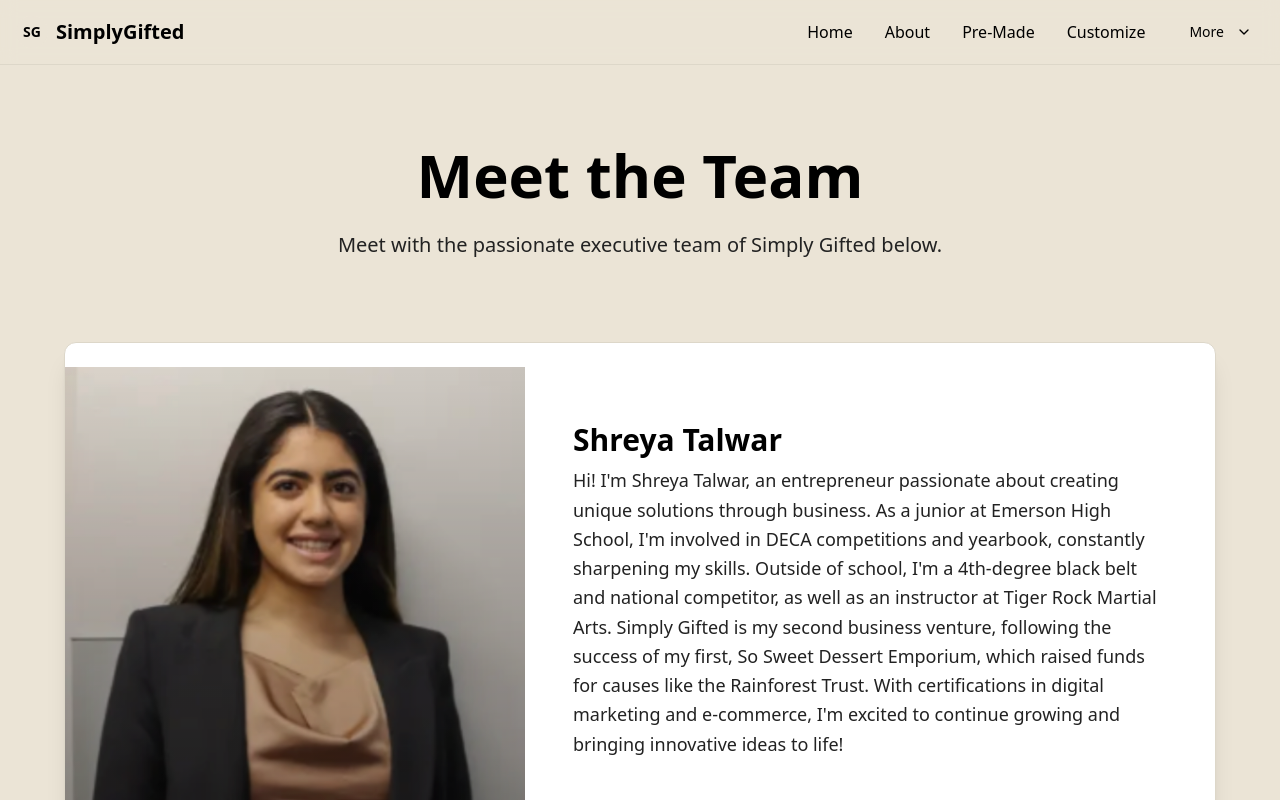
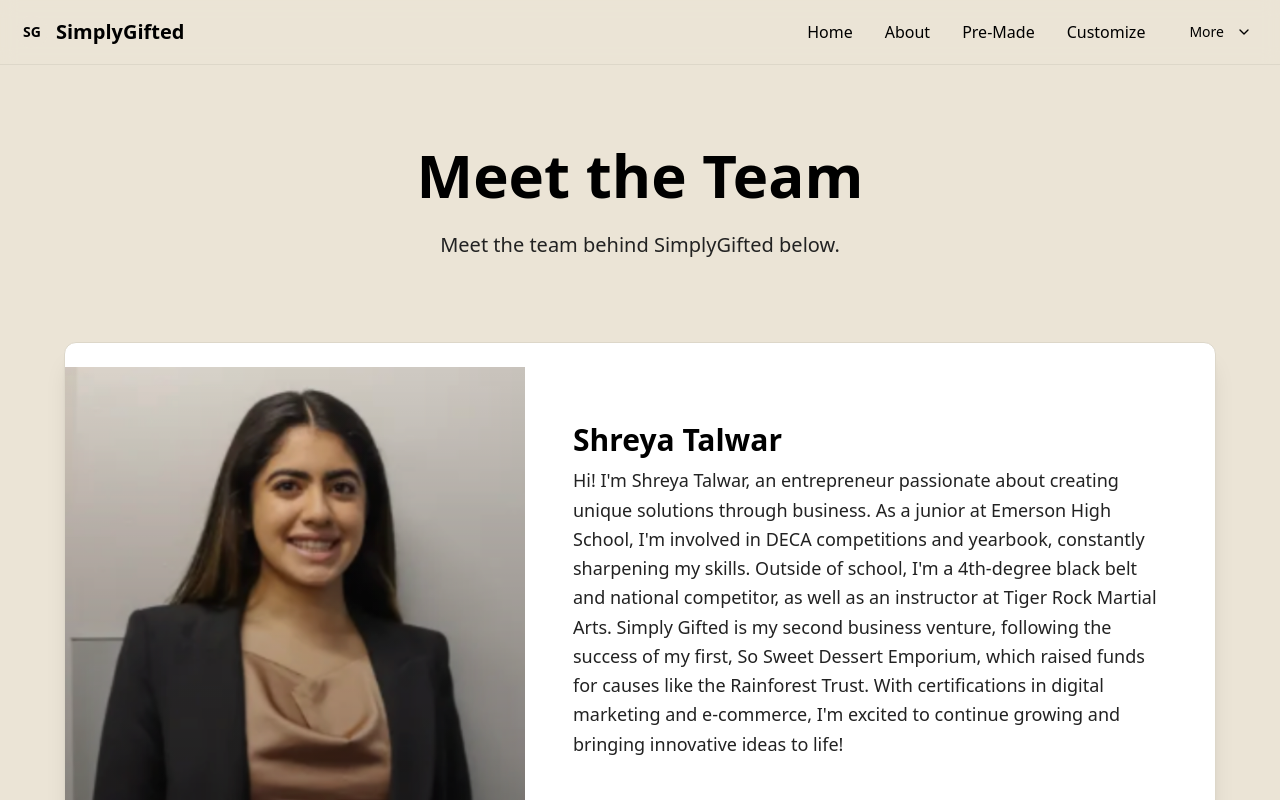
Before and after one commit to nht-cell/FInalSimplyGifted, a Next.js app: page /team in a window 1280 px wide. Shown: the top 800 px of the page. Built offline with nearby package versions, Linux system fonts and the light colour scheme.

Commit message:
Update page.tsx

```diff
--- a/app/team/page.tsx
+++ b/app/team/page.tsx
@@ -35,7 +35,7 @@ export default function TeamPage() {
         <div className="text-center mb-20">
           <h1 className="text-4xl md:text-6xl font-bold text-foreground mb-6">Meet the Team</h1>
           <p className="text-xl text-muted-foreground max-w-3xl mx-auto leading-relaxed">
-            Meet with the passionate executive team of Simply Gifted below.
+            Meet the team behind SimplyGifted below.
           </p>
         </div>
 
```
